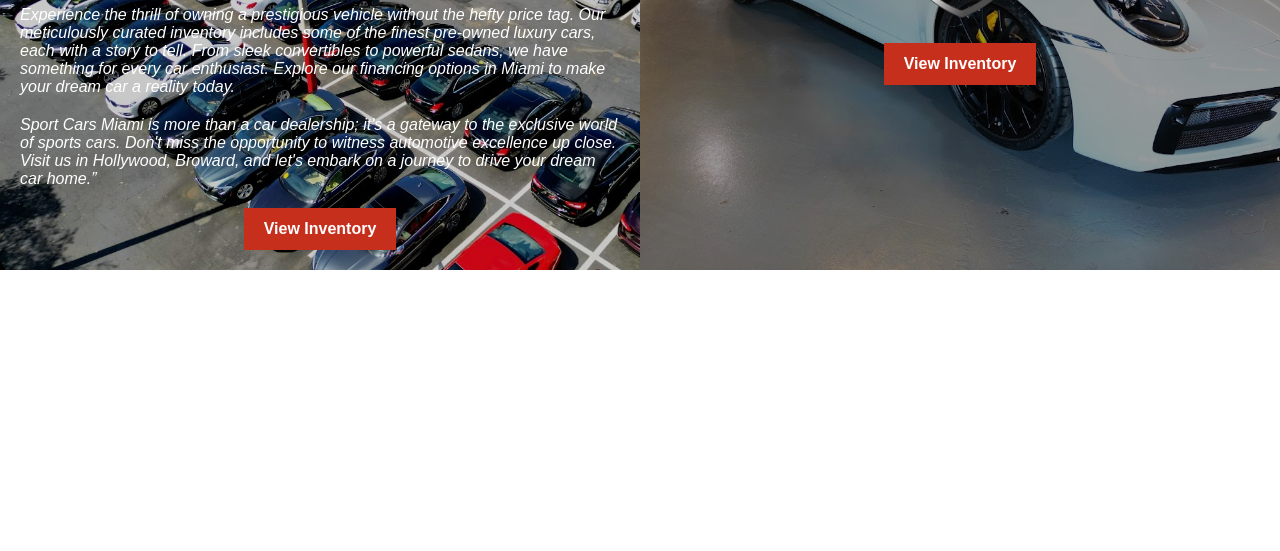
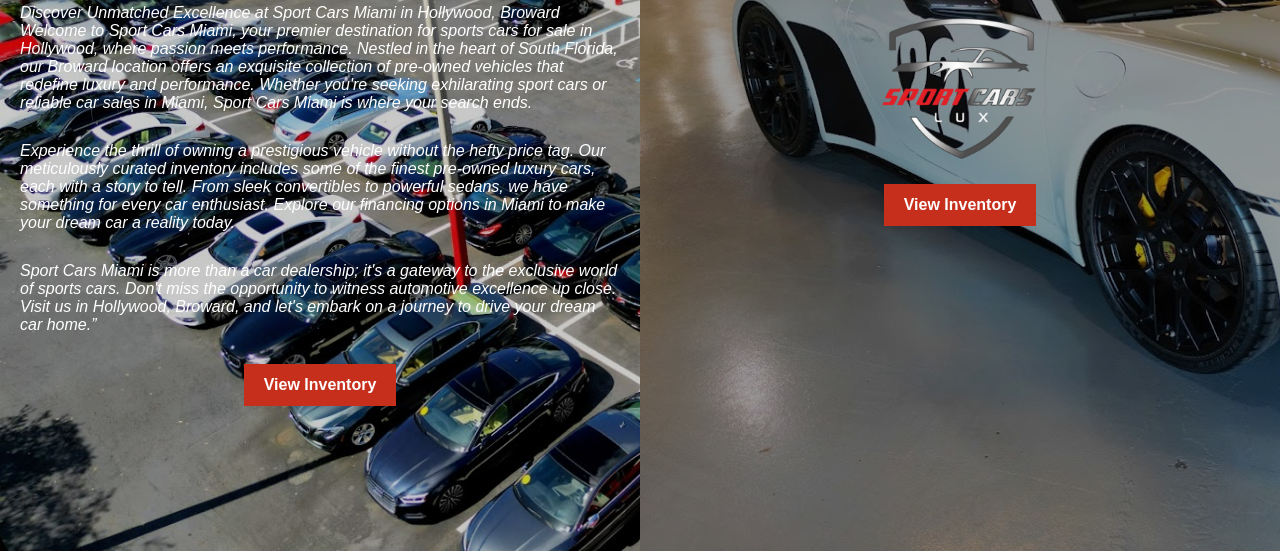
Before and after one commit to nicxes/sportcars-static, a website: page src/index.html in a window 1280 px wide. Shown: the part 312-863 px from the top of the page. Before the commit the page ends 800 px from the top, so only its background shows below. Drawn offline with Linux system fonts and the light colour scheme; a web font is replaced by a local one.

Commit message:
fix(index): New hieght

```diff
--- a/src/assets/css/main.css
+++ b/src/assets/css/main.css
@@ -245,7 +245,7 @@
 }
 .locations {
   position: relative;
-  height: 470px;
+  height: 863px;
 }
 .locations .grid {
   display: grid;
--- a/src/index.html
+++ b/src/index.html
@@ -6,7 +6,7 @@
       <div class="content">
         <img src="assets/images/logo.png" alt="Sport Cars Hollywood" style="height: 150px; margin-bottom: 20px;">
 
-        <p style="color: #fff;">
+        <p style="color: #fff; max-width: 700px; margin: 0 auto 30px auto;">
           Discover Unmatched Excellence at Sport Cars Miami in Hollywood, Broward
           Welcome to Sport Cars Miami, your premier destination for sports cars for sale in
           Hollywood, where passion meets performance. Nestled in the heart of South Florida,
@@ -15,7 +15,7 @@
           sales in Miami, Sport Cars Miami is where your search ends.
         </p>
 
-        <p style="color: #fff;">
+        <p style="color: #fff; max-width: 700px; margin: 0 auto 30px auto;">
           Experience the thrill of owning a prestigious vehicle without the hefty price tag. Our
           meticulously curated inventory includes some of the finest pre-owned luxury cars, each
           with a story to tell. From sleek convertibles to powerful sedans, we have something for
@@ -23,7 +23,7 @@
           reality today.
         </p>
 
-        <p style="color: #fff;">
+        <p style="color: #fff; max-width: 700px; margin: 0 auto 30px auto;">
           Sport Cars Miami is more than a car dealership; it's a gateway to the exclusive world of
           sports cars. Don't miss the opportunity to witness automotive excellence up close. Visit
           us in Hollywood, Broward, and let's embark on a journey to drive your dream car home.”
```
